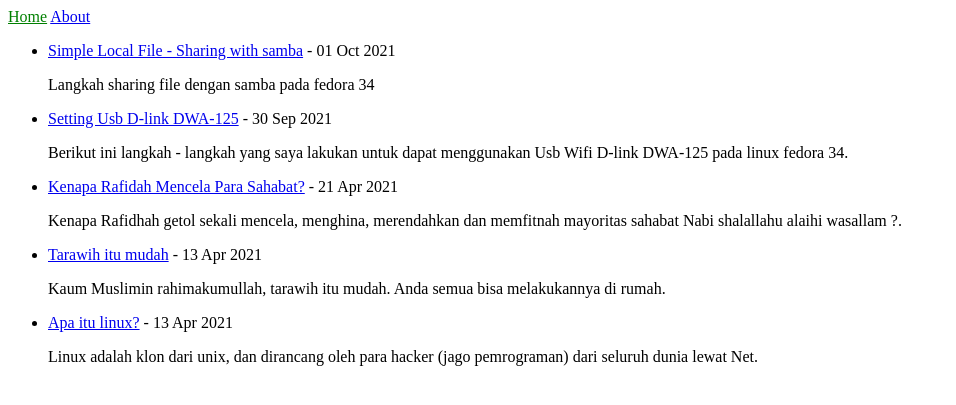
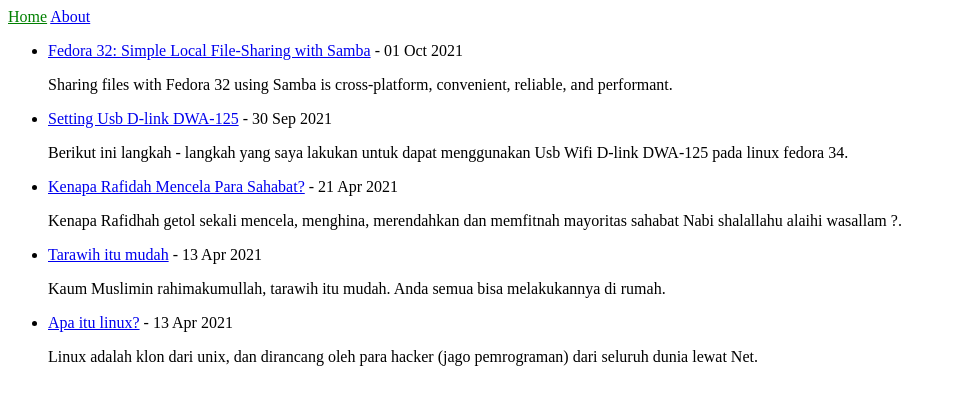
Before and after one commit to jalasite/jalasite-beta.github.io, a Jekyll site: the page built from index.html, in a window 1280 px wide. Shown: the top 405 px of the page, without its empty margins (0-956 px from the left). Built offline with Jekyll 4.4.1, drawn with Linux system fonts in a browser that asks for light colours.

Commit message:
modif content ke content yg asli

```diff
--- a/_posts/2021-10-01-simple-local-file-sharing-with-samba.md
+++ b/_posts/2021-10-01-simple-local-file-sharing-with-samba.md
@@ -1,11 +1,11 @@
 ---
-title: "Simple Local File - Sharing with samba"
+title: "Fedora 32: Simple Local File-Sharing with Samba"
 layout: post
 categories: posting update
-post_desc: "Langkah sharing file dengan samba pada fedora 34"
+post_desc: "Sharing files with Fedora 32 using Samba is cross-platform, convenient, reliable, and performant."
 ---
 
-## Samba ?
+## What is ‘Samba’?
 
 Samba adalah sebuah protokol Server Message Block (SMB). Awalnya dikembangkan oleh Microsoft untuk menghubungkan komputer windows bersama-sama melalui jaringan area lokal, sekarang banyak digunakan untuk komunikasi jaringan internal.
 
```
